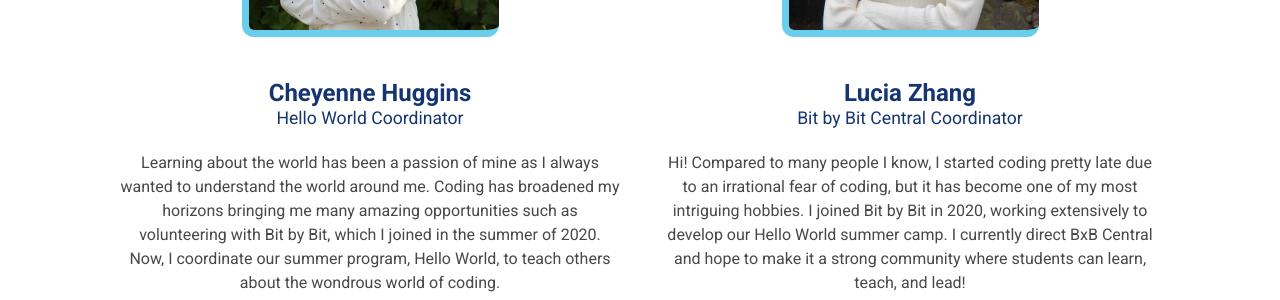
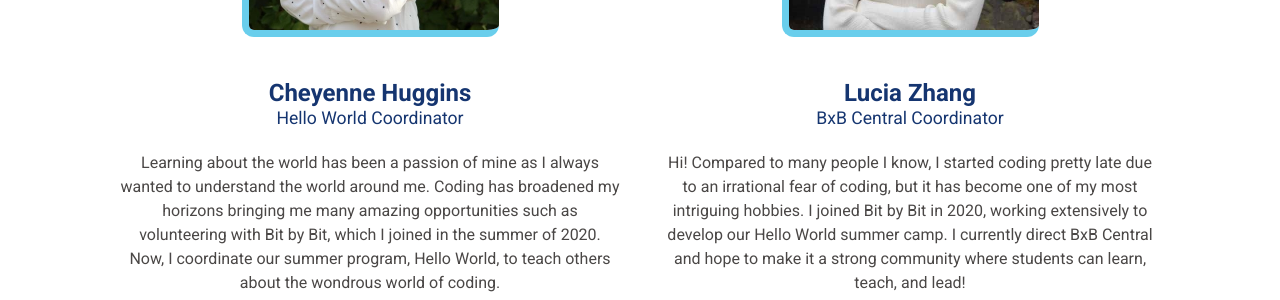
Before and after one commit to bit-by-bit-coding/bxb-website, a Jekyll site: the page built from about.html, in a window 1280 px wide and 900 px high, scrolled down 1265 px. Shown: the part 152-452 px from the top of the window. Built offline with Jekyll 4.4.1, drawn with Linux system fonts in a browser that asks for light colours; nearby versions of some CDN libraries.

Commit message:
Change Bit by Bit to BxB

```diff
--- a/about.html
+++ b/about.html
@@ -78,7 +78,7 @@ style: about.css
         <span class="instructors-item">
             <img class="light-border" src="imgs/LuciaSquare_Flip.jpg"><br>
             <strong>Lucia Zhang</strong>
-            <p class="title">Bit by Bit Central Coordinator</p>
+            <p class="title">BxB Central Coordinator</p>
             <p>Hi! Compared to many people I know, I started coding pretty late due to an irrational fear of coding, but
                 it has become one of my most intriguing hobbies.
                 I joined Bit by Bit in 2020, working extensively to develop our Hello World summer camp.
```
